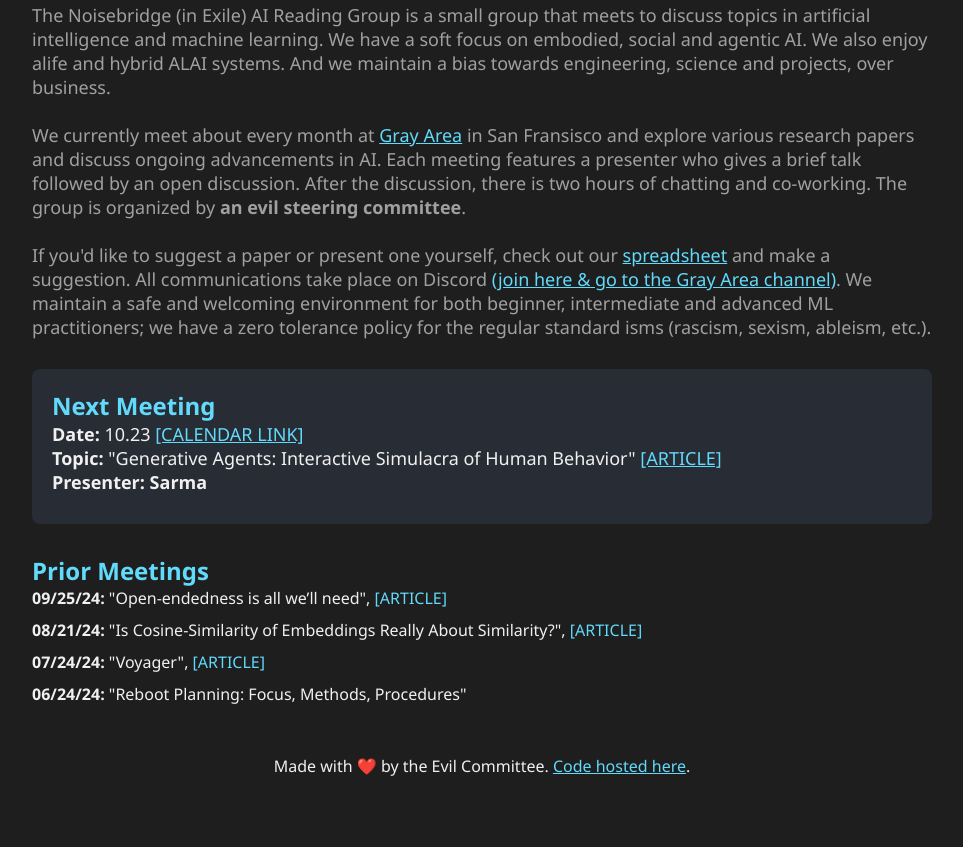
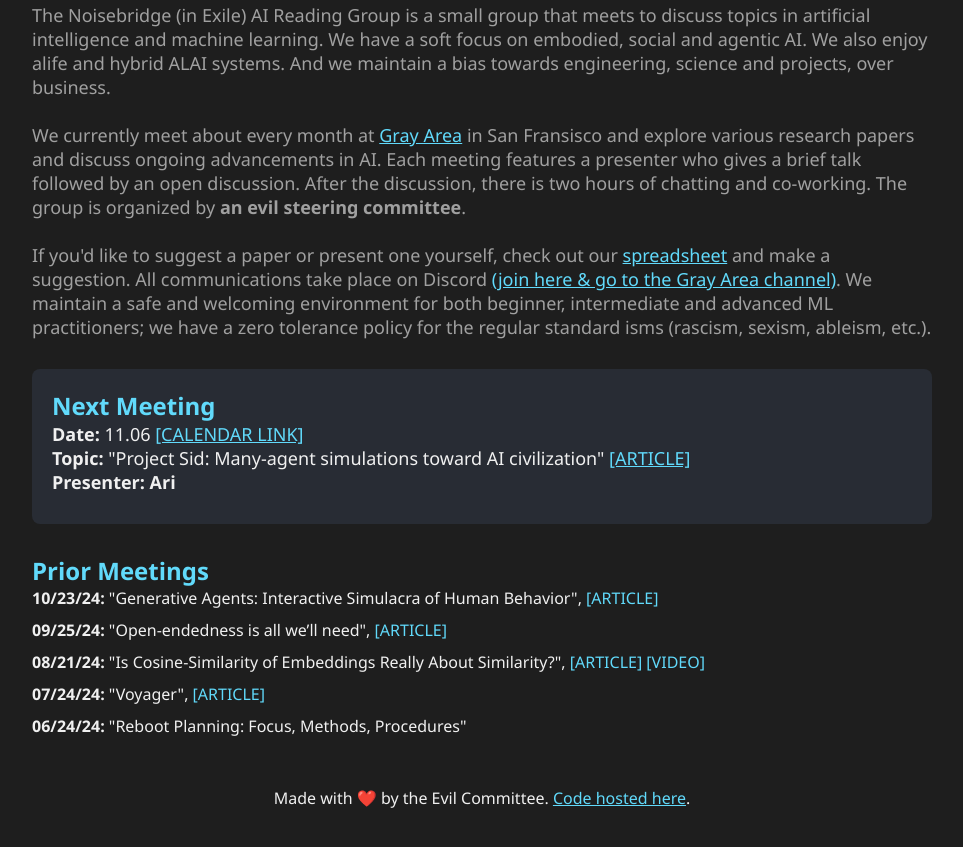
Before and after one commit to doomdagadiggiedahdah/doomdagadiggiedahdah.github.io, a plain HTML site: page index.html in a window 1280 px wide. Shown: the part 640-1487 px from the top of the page, without its empty margins (158-1121 px from the left). Drawn offline with Linux system fonts and the light colour scheme.

Commit message:
update, and vid

```diff
--- a/index.html
+++ b/index.html
@@ -61,9 +61,9 @@
     <div class="section next-meeting">
       <h2>Next Meeting</h2>
       <div class="meeting-info">
-        <strong>Date:</strong> 10.23 <a href="https://calendar.app.google/RPHMwVxySLfFgfLw9">[CALENDAR LINK]</a> <br>
-        <strong>Topic:</strong> "Generative Agents: Interactive Simulacra of Human Behavior" <a href="https://arxiv.org/abs/2304.03442">[ARTICLE]</a><br>
-        <strong>Presenter: Sarma</strong>
+        <strong>Date:</strong> 11.06 <a href="https://calendar.app.google/Gw841XBkdHy463Vx7">[CALENDAR LINK]</a> <br>
+        <strong>Topic:</strong> "Project Sid: Many-agent simulations toward AI civilization" <a href="https://github.com/altera-al/project-sid/blob/main/2024-10-31.pdf">[ARTICLE]</a><br>
+        <strong>Presenter: Ari</strong>
       </div>
     </div>
 
@@ -72,10 +72,13 @@
       <h2>Prior Meetings</h2>
 
       <div class="prior-meeting-entry">
+        <strong>10/23/24:</strong> "Generative Agents: Interactive Simulacra of Human Behavior", <a href="https://arxiv.org/abs/2304.03442">[ARTICLE]</a>
+      </div>
+      <div class="prior-meeting-entry">
         <strong>09/25/24:</strong> "Open-endedness is all we’ll need", <a href="https://press.airstreet.com/p/open-endedness-is-all-well-need">[ARTICLE]</a>
       </div>
       <div class="prior-meeting-entry">
-        <strong>08/21/24:</strong> "Is Cosine-Similarity of Embeddings Really About Similarity?", <a href="https://arxiv.org/abs/2403.05440">[ARTICLE]</a>
+        <strong>08/21/24:</strong> "Is Cosine-Similarity of Embeddings Really About Similarity?", <a href="https://arxiv.org/abs/2403.05440">[ARTICLE]</a><a href="https://youtu.be/7M2WpWgoN-Y"> [VIDEO]</a>
       </div>
       <div class="prior-meeting-entry">
         <strong>07/24/24:</strong> "Voyager", <a href="https://voyager.minedojo.org/">[ARTICLE]</a>
```
